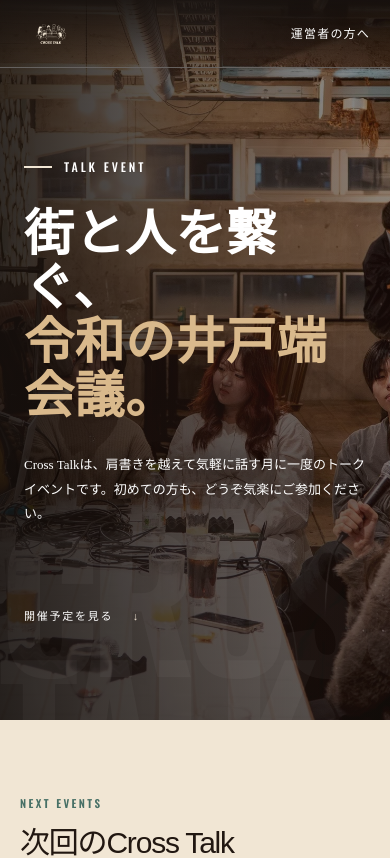
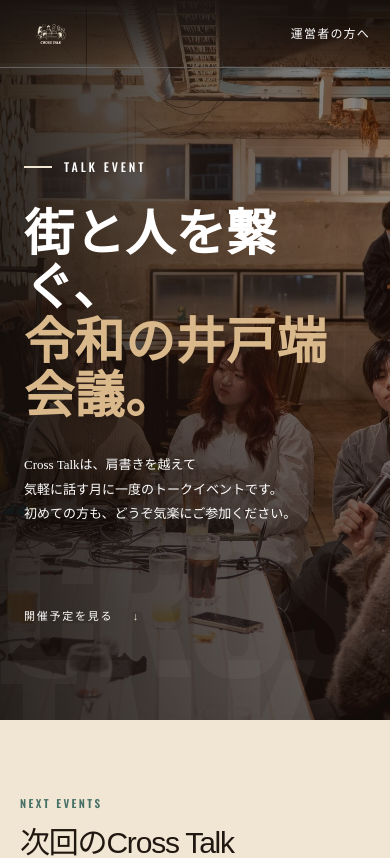
Before and after one commit to officeblossom/crosstalk, a Next.js app: page / in a window 390 px wide. Shown: the top 858 px of the page. Built offline with nearby package versions, Linux system fonts and the light colour scheme; no server answers; the database is empty; a web font is replaced by a local one.

Commit message:
Improve mobile hero copy wrapping

```diff
--- a/app/globals.css
+++ b/app/globals.css
@@ -117,3 +117,5 @@
 .social-instagram{background:linear-gradient(135deg,#833ab4 0%,#c13584 30%,#e1306c 52%,#f77737 76%,#fcaf45 100%)}
 .social-card h3{letter-spacing:-.02em}
 .table-actions{flex-wrap:wrap;justify-content:flex-end}
+.mobile-break{display:none}
+@media(max-width:800px){.mobile-break{display:inline}}
--- a/app/page.tsx
+++ b/app/page.tsx
@@ -16,7 +16,7 @@
     <section className="hero">
       <div className="eyebrow"><span /> TALK EVENT</div>
       <h1 className="hero-copy">街と人を繋ぐ、<br/><em>令和の井戸端会議。</em></h1>
-      <p>Cross Talkは、肩書きを越えて気軽に話す月に一度のトークイベントです。初めての方も、どうぞ気楽にご参加ください。</p>
+      <p>Cross Talkは、肩書きを越えて<span className="mobile-break"><br/></span>気軽に話す月に一度のトークイベントです。<span className="mobile-break"><br/></span>初めての方も、どうぞ気楽にご参加ください。</p>
       <div className="scroll-note">開催予定を見る <span>↓</span></div>
     </section>
     <section className="schedule" id="schedule">
```
